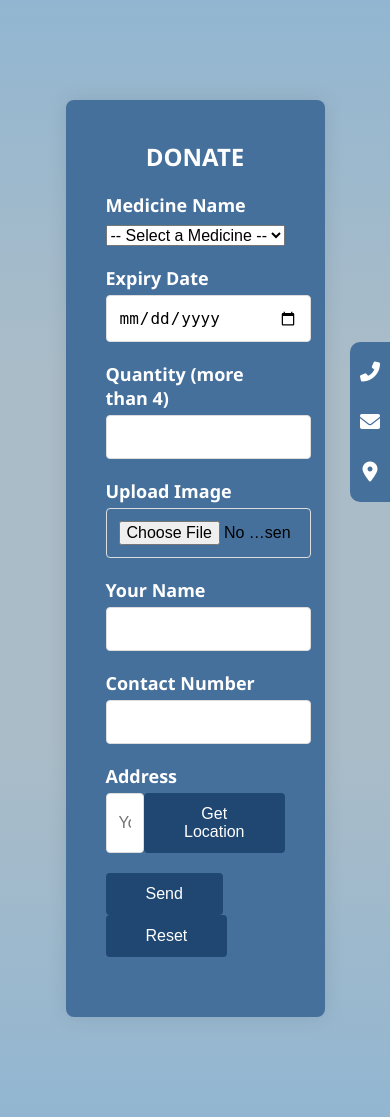
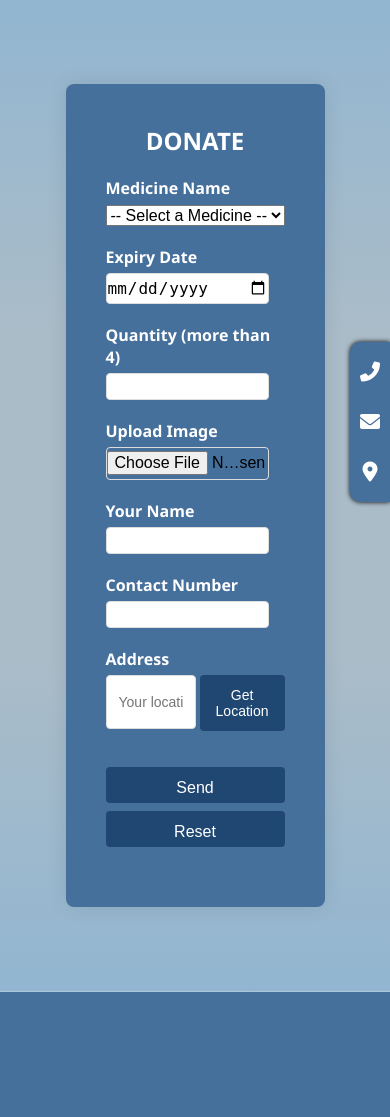
Before and after one commit to pratik-zzz/GiveHub, a Flask app: page /donation in a window 390 px wide. After the commit the page ends 992 px from the top, so only its background shows below. Run offline with Flask 3, Linux system fonts and the light colour scheme; some libraries are stand-ins or nearby versions.

Commit message:
Made the website responsive

```diff
--- a/static/css/styles2.css
+++ b/static/css/styles2.css
@@ -10,7 +10,6 @@ body {
     background-repeat: no-repeat;
     background-position: center;
     background-size: cover;
-    /* height: 150vh; Ensures full viewport height */
     display: flex;
     justify-content: center;
     align-items: center;
@@ -18,42 +17,41 @@ body {
 
 .container {
     width: 100%;
-    margin: 100px;
-    max-width: 500px;
-    padding: 40px;
+    margin: 10vh;
+    max-width: 31.25rem;
+    padding: 2.5rem;
     background-color: #46709c; /* rgba(141, 174, 186, 0.864);  Semi-transparent white background */
-    border-radius: 8px;
-    box-shadow: 0 0 20px rgba(0, 0, 0, 0.1);
+    border-radius: 0.5rem;
+    box-shadow: 0 0 1.25rem rgba(0, 0, 0, 0.1);
 }
 
 h2 {
     text-align: center;
-    margin-bottom: 20px;
+    margin-bottom: 1.25rem;
     color: white;
 }
 
 .form-group {
-    font-size: 18px;
     font-weight: bold;
-    margin-bottom: 20px;
+    margin-bottom: 1.25rem;
 }
 
 select, option {
-    font-size: 16px;
+    font-size: 1rem;
 }
 
 label {
     display: block;
-    margin-bottom: 5px;
+    margin-bottom: 0.3125rem;
     color: #ffffff;
 }
 
 input, textarea {
     width: 100%;
-    padding: 12px;
-    border: 1px solid #ddd;
-    border-radius: 4px;
-    font-size: 16px;
+    padding: 0.75rem;
+    border: 0.0625rem solid #ddd;
+    border-radius: 0.25rem;
+    font-size: 1rem;
 }
 
 textarea {
@@ -64,10 +62,10 @@ button {
     background-color: #1f4772;
     color: #fff;
     border: none;
-    padding: 12px 40px;
-    border-radius: 4px;
+    padding: 0.75rem 2.5rem;
+    border-radius: 0.25rem;
     cursor: pointer;
-    font-size: 16px;
+    font-size: 1rem;
     transition: background-color 0.3s ease;
 }
 
@@ -82,15 +80,15 @@ button:hover {
 #location-field{
     resize: none;
     min-width: 75%;
-    margin-right: 5px;
+    margin-right: 0.3125rem;
 }
 
 #get-location {
-    padding: 12px 30px;
+    padding: 0.75rem 1.875rem;
 }
 
 #form-status {
-    margin-top: 20px;
+    margin-top: 1.25rem;
     text-align: center;
 }
 
@@ -105,25 +103,26 @@ button:hover {
     display: flex;
     flex-direction: column;
     background-color: #46709c;
-   border-radius: 10px 0 0 10px;
-    padding: 5px 0;
+    border-radius: 0.625rem 0 0 0.625rem;
+    padding: 0.3125rem 0;
+    box-shadow: 0 0 0.3125rem;
 }
 
 .icon {
-    width: 40px;
-    height: 40px;
+    width: 2.5rem;
+    height: 2.5rem;
     display: flex;
     align-items: center;
     justify-content: center;
     background-color: #46709c;
     color: white;
     cursor: pointer;
-    margin: 5px 0;
-    font-size: 20px;
+    margin: 0.3125rem 0;
+    font-size: 1.25rem;
 }
 
 .icon:hover {
-    background-color: #483f93;
+    background-color: #487cb6;
 }
 
 .help-modal {
@@ -140,18 +139,18 @@ button:hover {
 .help-modal-content {
     background-color: white;
     margin: 15% auto;
-    padding: 20px;
-    border: 1px solid #888;
+    padding: 1.25rem;
+    border: 0.0625rem solid #888;
     width: 80%;
-    max-width: 400px;
-    border-radius: 10px;
+    max-width: 25rem;
+    border-radius: 0.625rem;
     text-align: center;
 }
 
 .help-close {
     color: #aaa;
     float: right;
-    font-size: 28px;
+    font-size: 1.75rem;
     font-weight: bold;
     cursor: pointer;
 }
@@ -163,3 +162,47 @@ button:hover {
     cursor: pointer;
 }
 /* help button end */
+
+@media (max-width: 37.5rem) {
+
+    #donation-container {
+        width: 100%;
+        margin: 5rem 2rem;
+    }
+
+    .form-group {
+        font-size: 1em !important;
+    }
+    .form-group input {
+        width: 90%;
+        padding: 2% 0;
+    }
+
+    #request-location {
+        width: 100% !important;
+        margin-right: 0;
+        margin-bottom: 0.625rem;
+        height: 2.25rem !important;
+        font-size: 0.875rem !important;
+        padding: 0.5rem 0.75rem !important;
+    }
+
+    #request-get-location {
+        height: 3.5rem !important;
+        width: 50% !important;
+        font-size: 0.875rem !important;
+        padding: 0.5rem 1rem !important;
+        margin-left: 0.2rem;
+        margin-top: 0;
+    }
+
+    #request-get-location p {
+        text-wrap: wrap;
+    }
+
+    form button {
+        width: 100%;
+        margin-top: 0.5rem;
+        height: 2.25rem
+    }
+}
```
Also changed, not shown: templates/index.html (+5 -5 lines).
